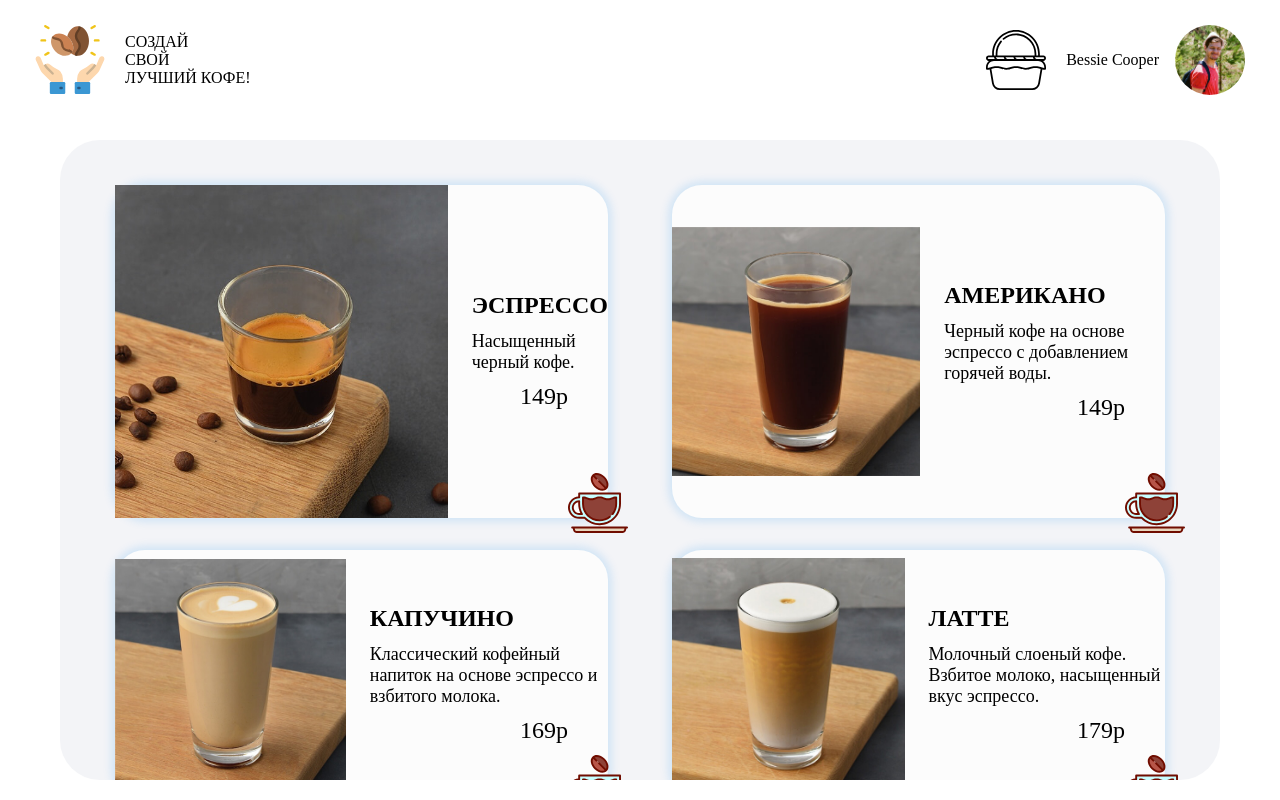
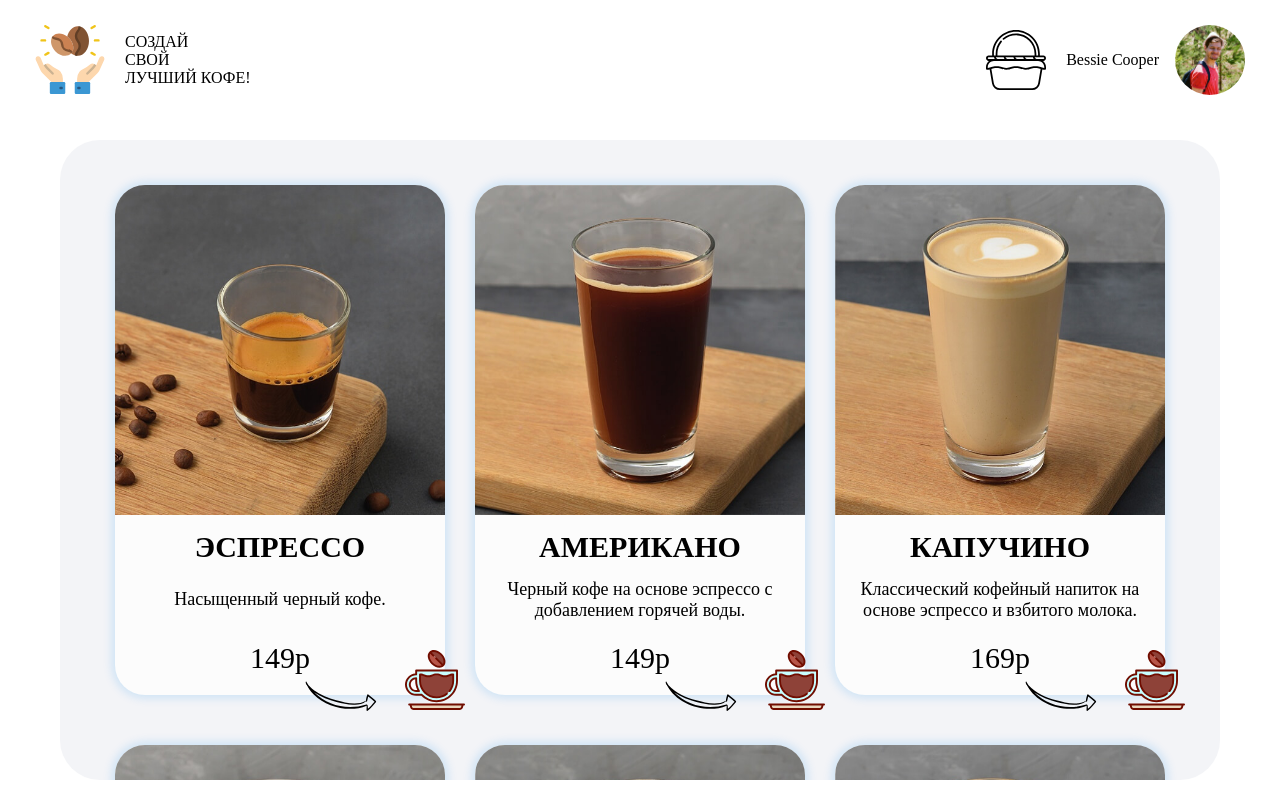
Before and after one commit to nakku-tricks/Create-Your-Best-Coffee, a Vue app: page / in a window 1280 px wide. Built offline with nearby package versions, Linux system fonts and the light colour scheme; data requests are answered from the project's data file.

Commit message:
Исправил верстку списка кофе

```diff
--- a/src/components/CoffeeList.vue
+++ b/src/components/CoffeeList.vue
@@ -37,11 +37,10 @@ export default {
 .coffee-list {
   &__list {
     display: flex;
-    justify-content: space-between;
     flex-wrap: wrap;
 
-    margin: 0;
     padding: 0;
+    margin: 0 -15px;
   }
 }
 </style>
--- a/src/components/CoffeeListItem.vue
+++ b/src/components/CoffeeListItem.vue
@@ -2,12 +2,11 @@
   <li class="coffee-list-item">
     <article class="coffee-list-item__item">
       <div class="coffee-list-item__wrapper">
-        <div class="coffee-list-item__img">
-          <img
-            :src="require('../assets/img/' + coffee.img)"
-            :alt="`Изображение кофе ${coffee.title}`"
-          />
-        </div>
+        <img
+          class="coffee-list-item__img"
+          :src="require('../assets/img/' + coffee.img)"
+          :alt="`Изображение кофе ${coffee.title}`"
+        />
         <div class="coffee-list-item__description">
           <h2 class="coffee-list-item__title">{{ coffee.title }}</h2>
           <p class="coffee-list-item__text">
@@ -16,6 +15,11 @@
           <p class="coffee-list-item__price">{{ coffee.price }}</p>
         </div>
       </div>
+      <span class="coffee-list-item__arrow">
+        <svg class="coffee-list-item__arrow-logo">
+          <use xlink:href="../assets/img/sprite.svg#icon-arrow"></use>
+        </svg>
+      </span>
       <button class="coffee-list-item__button" @click="addToCart">
         <svg class="coffee-list-item__button-logo">
           <use xlink:href="../assets/img/sprite.svg#icon-button"></use>
@@ -46,50 +50,79 @@ export default {
 <style lang="scss">
 .coffee-list-item {
   display: flex;
-
-  width: calc(50% - 32px);
-
-  margin-bottom: 32px;
+  width: calc(33.333% - 30px);
+  min-height: 500px;
+  margin: 0 15px;
+  margin-bottom: 50px;
 
   &__wrapper {
     display: flex;
-    align-items: center;
+    flex-direction: column;
+
+    height: 100%;
   }
 
   &__item {
-    display: flex;
-
     position: relative;
 
-    width: 100%;
-    min-height: 250px;
+    background: #fcfcfc;
 
-    background: #fcfcfc;
     border-radius: 30px;
 
-    box-shadow: 0px 0px 10px 3px rgba(4, 139, 244, 0.16);
+    box-shadow: 0px 0px 10px 3px rgb(4 139 244 / 16%);
   }
 
   &__img {
-    margin-right: 24px;
+    margin-bottom: 15px;
+
+    border-radius: 30px 30px 0 0;
   }
 
   &__description {
     display: flex;
     flex-direction: column;
+    align-items: center;
+    justify-content: space-between;
+
+    height: 100%;
+
+    padding: 0 15px;
+    margin-bottom: 20px;
+  }
+
+  &__arrow {
+    position: absolute;
+    right: 75px;
+    bottom: -30px;
+    transform: rotate(333deg);
+  }
+
+  &__arrow-logo {
+    width: 55px;
+    height: 55px;
   }
 
   &__title {
     text-transform: uppercase;
-    margin-bottom: 12px;
+    text-align: center;
+
+    margin-bottom: 15px;
+
+    font-size: 30px;
   }
 
   &__text {
     font-size: 18px;
-    margin-bottom: 10px;
+    margin-bottom: 20px;
+
+    text-align: center;
   }
 
   &__price {
+    font-size: 30px;
+  }
+
+  &__amount {
     align-self: flex-end;
     margin-right: 40px;
     font-size: 24px;
@@ -107,6 +140,20 @@ export default {
     border: none;
 
     cursor: pointer;
+
+    transition: transform 300ms ease;
+
+    &:hover {
+      transform: scale(1.2);
+    }
+
+    &:active {
+      transform: scale(1);
+    }
+
+    &:focus {
+      outline: none;
+    }
   }
 
   &__button-logo {
```
